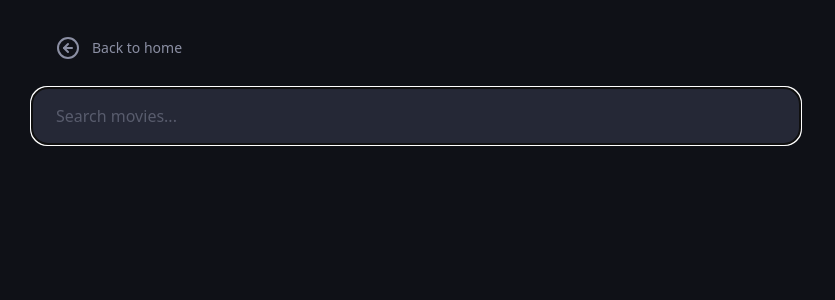
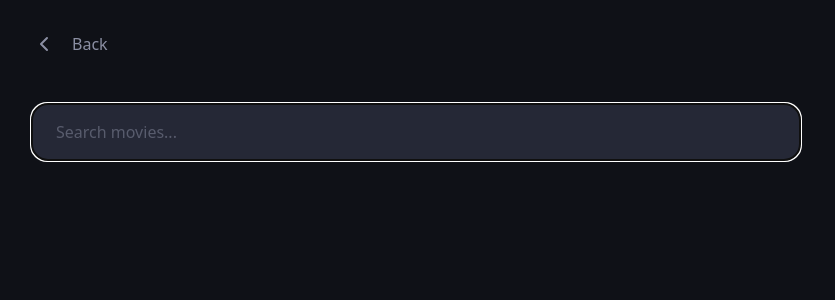
Before and after one commit to Spiro94/scene-safety, a React (Vite) app: page /results in a window 1280 px wide. Shown: the top 300 px of the page, without its empty margins (0-835 px from the left). Built offline with nearby package versions, Linux system fonts and the light colour scheme.

Commit message:
Add Supabase dependencies, implement BackButton component, and update MovieCard and navigation logic

```diff
--- a/package.json
+++ b/package.json
@@ -10,6 +10,7 @@
     "preview": "vite preview"
   },
   "dependencies": {
+    "@supabase/supabase-js": "^2.95.3",
     "@tailwindcss/vite": "^4.1.18",
     "@tanstack/react-query": "^5.90.20",
     "lucide-react": "^0.563.0",
--- /dev/null
+++ b/src/components/BackButton.tsx
@@ -0,0 +1,20 @@
+import { ChevronLeft } from 'lucide-react'
+import { useNavigate } from 'react-router'
+
+export default function BackButton() {
+    const navigate = useNavigate();
+
+    const handleBack = () => {
+        navigate(-1);
+    };
+
+    return (
+        <button
+            onClick={handleBack}
+            className='inline-flex gap-4 text-secondary cursor-pointer items-center hover:text-primary transition duration-200 ease-in-out'
+        >
+            <ChevronLeft />
+            Back
+        </button>
+    )
+}
--- a/src/components/MovieCard.tsx
+++ b/src/components/MovieCard.tsx
@@ -5,13 +5,14 @@ import Fallback from '../assets/no-image.png'
 
 export type MovieCardProps = {
     movie: Movie
+    from?: string
 }
 
-export default function MovieCard({ movie }: MovieCardProps) {
+export default function MovieCard({ movie, from }: MovieCardProps) {
     const releaseDate = new Date(movie.release_date);
     const posterUrl = `${TMDB_IMAGE_BASE}/${BACKDROP_SIZE}${movie.poster_path}`;
     return (
-        <Link to={`/movies/${movie.id}`}>
+        <Link to={`/movies/${movie.id}`} state={{ from }}>
             <div className='flex flex-col gap-2 bg-card rounded-2xl overflow-hidden max-w-xs hover:scale-105 cursor-pointer transition duration-300 ease-in-out'>
                 <img className='aspect-2/3 w-full object-cover bg-black' src={posterUrl} alt={movie.original_title}
                     onError={
@@ -21,7 +22,7 @@ export default function MovieCard({ movie }: MovieCardProps) {
                         }
                     } />
                 <div className='flex flex-col gap-3 p-4'>
-                    <h2 className='text-primary font-semibold text-base'>{movie.original_title}</h2>
+                    <h2 className='text-primary font-semibold text-base line-clamp-1'>{movie.original_title}</h2>
                     <h3 className='text-secondary'>{releaseDate.getFullYear()}</h3>
                 </div>
             </div>
--- a/src/components/TrendingNow.tsx
+++ b/src/components/TrendingNow.tsx
@@ -23,7 +23,7 @@ export default function TrendingNow() {
     if (data) {
         content = <div className='grid grid-cols-6 gap-4'>
             {data.results.slice(0, 6).map(movie => {
-                return <MovieCard key={movie.id} movie={movie} />
+                return <MovieCard key={movie.id} movie={movie} from="/" />
             })}
         </div>
     }
--- a/src/pages/MovieDetails.tsx
+++ b/src/pages/MovieDetails.tsx
@@ -5,6 +5,7 @@ import { useParams } from 'react-router';
 import { normalizeRuntime } from '../utils/helpers';
 import { Plus, ShieldAlert } from 'lucide-react';
 import Button from '../components/Button';
+import BackButton from '../components/BackButton';
 import { useRef } from 'react';
 import Dialog from '../components/Dialog';
 
@@ -39,8 +40,9 @@ export default function MovieDetails() {
     const releaseDate = new Date(data.release_date);
 
     return (
-        <div className='px-16 py-16 text-primary mx-auto max-w-7xl'>
-            <div className='flex gap-8'>
+        <div className='px-16 py-8 text-primary mx-auto max-w-7xl'>
+            <BackButton />
+            <div className='flex gap-8 mt-8'>
                 <img src={posterUrl} alt={data.original_title} className='w-48 rounded-2xl' />
                 <div className="flex flex-col gap-4">
                     <h1 className='font-bold text-4xl'>{data.original_title}</h1>
--- a/src/pages/Results.tsx
+++ b/src/pages/Results.tsx
@@ -1,13 +1,12 @@
 import { useQuery } from '@tanstack/react-query';
 import { useEffect, useRef } from 'react';
-import { useSearchParams, useNavigate, Link } from 'react-router';
+import { useNavigate, useSearchParams } from 'react-router';
+import BackButton from '../components/BackButton';
+import MovieCard from '../components/MovieCard';
+import useDebounce from '../hooks/debounce';
+import type { Movie } from '../models/movie';
+import type { SearchResponse } from '../models/searchResponse';
 import { getFetchOptions, TMDB_BASE_URL } from '../utils/constants';
-import useDebounce from '../hooks/debounce';
-import type { SearchResponse } from '../models/searchResponse';
-import type { Movie } from '../models/movie';
-import MovieCard from '../components/MovieCard';
-import Button from '../components/Button';
-import { ArrowLeftCircleIcon } from 'lucide-react';
 
 export default function Results() {
     const [searchParams] = useSearchParams();
@@ -32,21 +31,15 @@ export default function Results() {
 
     function handleInputChange(event: React.ChangeEvent<HTMLInputElement>) {
         const newQuery = event.target.value;
-        if (newQuery.length > 0) {
-            // Update URL without adding to history stack
-            navigate(`/results?q=${encodeURIComponent(newQuery)}`, { replace: true });
-        } else {
-            // Navigate back to search page if query is empty
-            navigate('/', { replace: true });
-        }
+        // Update URL without adding to history stack
+        navigate(`/results?q=${encodeURIComponent(newQuery || '')}`, { replace: true });
+
     }
 
     return (
 
-        <div className='flex flex-col gap-4 items-start px-8 py-6 max-w-7xl mx-auto'>
-            <Link to={'/'}>
-                <Button type='ghost'><ArrowLeftCircleIcon></ArrowLeftCircleIcon> Back to home</Button>
-            </Link>
+        <div className='flex flex-col gap-4 items-start px-8 py-8 max-w-7xl mx-auto'>
+            <BackButton />
             <input
                 ref={inputRef}
                 id="query"
@@ -55,7 +48,7 @@ export default function Results() {
                 defaultValue={query}
                 onChange={handleInputChange}
                 autoFocus
-                className="w-sm sm:w-2xl lg:w-3xl text-secondary py-4 px-6 bg-bg-elevated rounded-2xl"
+                className="w-sm sm:w-2xl lg:w-3xl text-secondary py-4 px-6 bg-bg-elevated rounded-2xl mt-8"
             />
             {isLoading && <p className='text-primary'>Loading...</p>}
             {(data && data.results) && (
@@ -63,7 +56,7 @@ export default function Results() {
                     <span className='text-primary text-sm'>{data.results.length} results <span className='text-secondary'>for "{debouncedSearch}"</span></span>
                     <div className='grid grid-cols-2 sm:grid-cols-3 md:grid-cols-5 lg:grid-cols-7 xl:grid-cols-9 gap-4 mt-8'>
                         {data.results.map((movie: Movie) => (
-                            <MovieCard key={movie.id} movie={movie} />
+                            <MovieCard key={movie.id} movie={movie} from="/results" />
                         ))}
                     </div>
                 </>
--- a/src/pages/Trending.tsx
+++ b/src/pages/Trending.tsx
@@ -3,6 +3,7 @@ import MovieCard from '../components/MovieCard'
 import type { TrendingResponse } from '../models/trendingResponse'
 import { getFetchOptions, TMDB_BASE_URL } from '../utils/constants'
 import { useEffect, useRef } from 'react'
+import BackButton from '../components/BackButton'
 
 export default function Trending() {
     const loadMoreRef = useRef<HTMLDivElement>(null)
@@ -62,11 +63,12 @@ export default function Trending() {
     const movies = result.data.pages.flatMap(page => page.results)
 
     return (
-        <div className='px-8 py-6 max-w-7xl mx-auto'>
-            <h1 className='text-primary text-4xl font-semibold mb-8'>Trending movies</h1>
+        <div className='px-16 py-8 max-w-7xl mx-auto'>
+            <BackButton />
+            <h1 className='text-primary text-4xl font-semibold mb-8 mt-8'>Trending movies</h1>
             <div className='grid grid-cols-6 gap-6'>
                 {movies.map(movie => (
-                    <MovieCard key={movie.id} movie={movie} />
+                    <MovieCard key={movie.id} movie={movie} from="/trending" />
                 ))}
             </div>
             {/* Sentinel element - triggers load when scrolled into view */}
```
Also changed, not shown: 1 other file (tests, documents, lock files or other folders).
